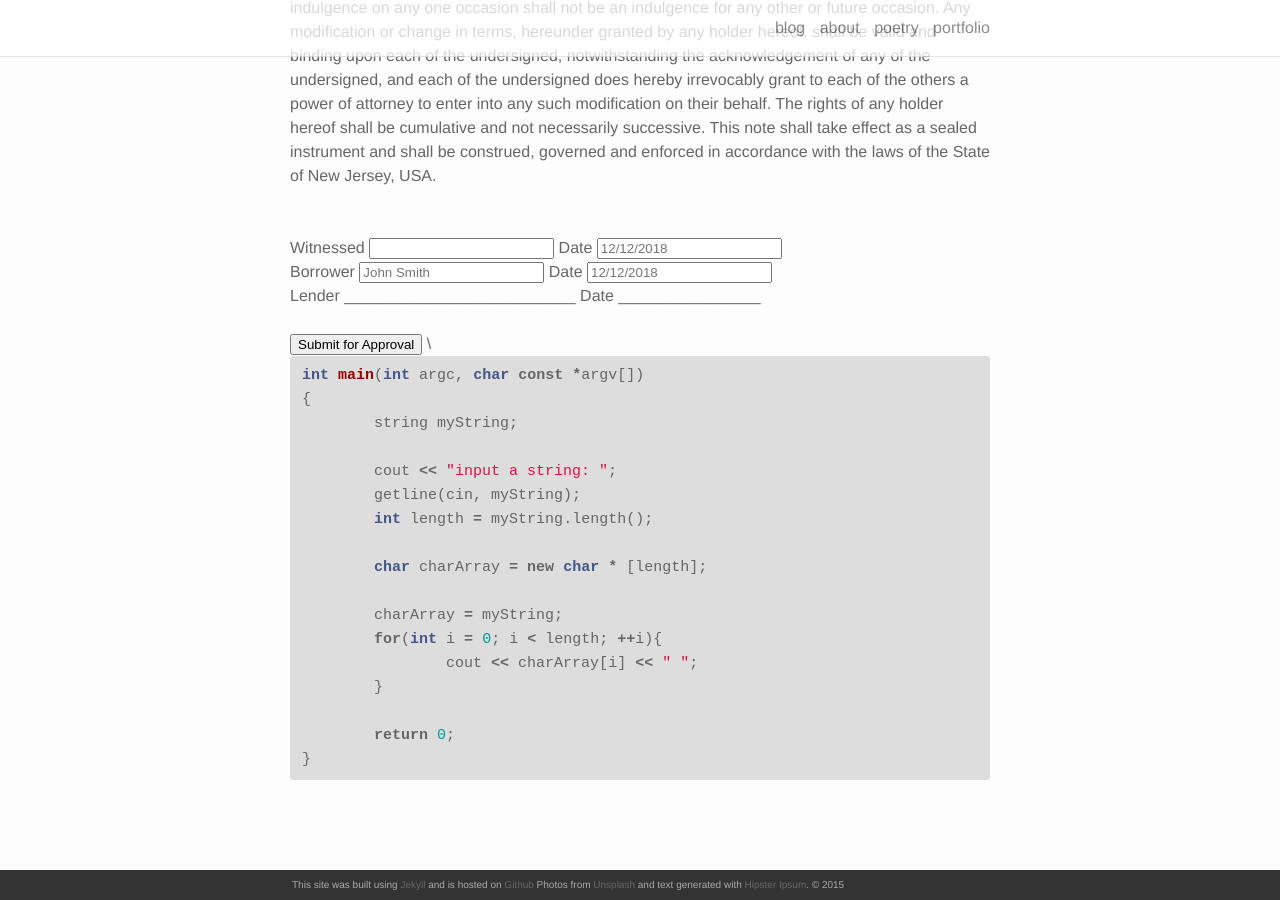
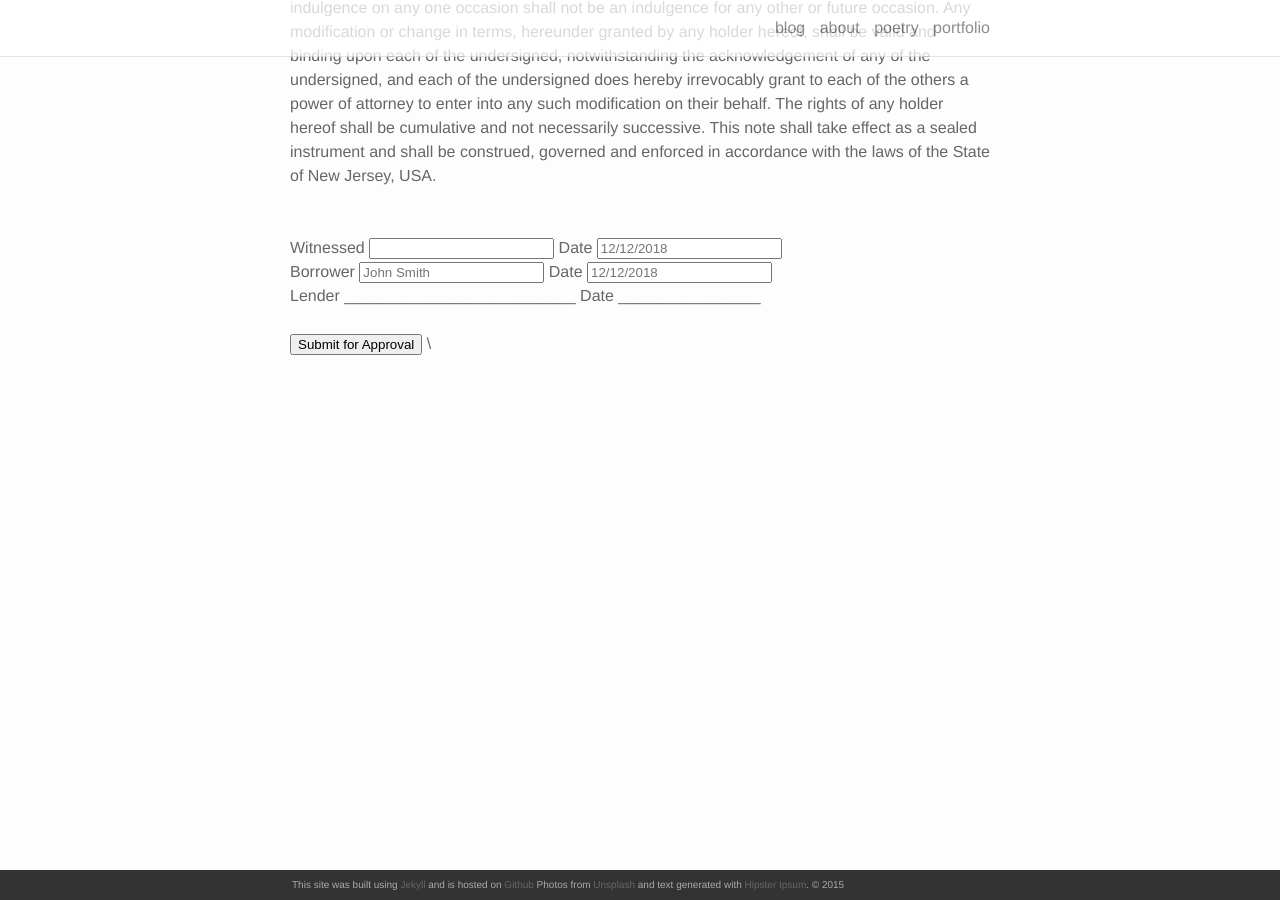
Before and after one commit to vedabrat/vedabrat.github.io, a Jekyll site: the page built from _posts/2018-09-13-title.markdown, in a window 1280 px wide and 900 px high, scrolled down 2338 px. Built offline with Jekyll 4.4.1, drawn with Linux system fonts in a browser that asks for light colours; nearby versions of some CDN libraries.

Commit message:
more stuff

```diff
--- a/_posts/2015-07-15-title.markdown
+++ b/_posts/2018-09-13-title.markdown
@@ -342,7 +342,7 @@ console.log (timestamp, specArr0, specArr1);
 
 </script>\
 
-
+<!--
 {% highlight c++ %}
 
 int main(int argc, char const *argv[])
@@ -363,4 +363,4 @@ int main(int argc, char const *argv[])
 	return 0;
 }
 
-{% endhighlight %}
+{% endhighlight %} -->
```
Also changed, not shown: casestudy.md (+1 -1 lines), 1 other file.
